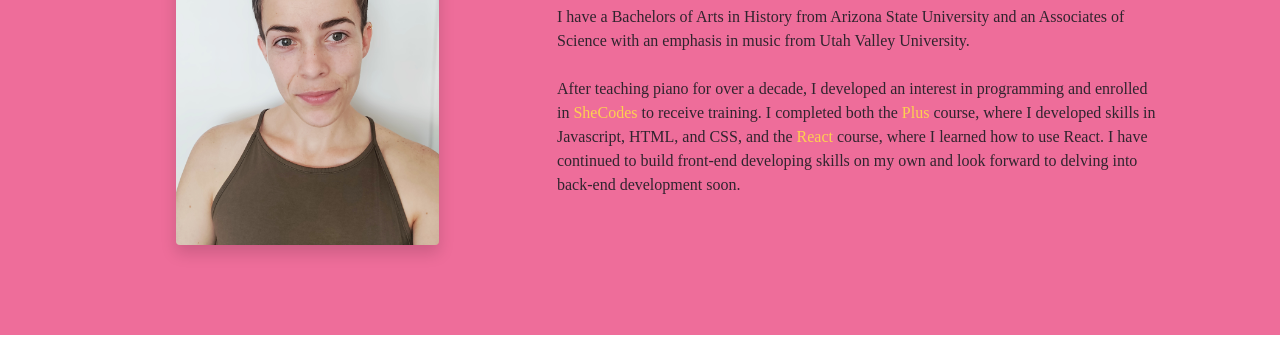
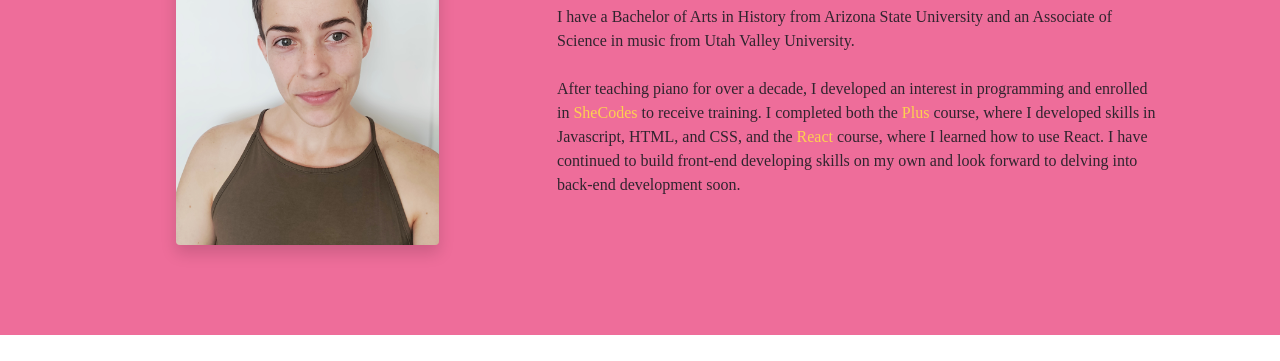
Before and after one commit to ariannemix/Personal-Website, a plain HTML site: page about.html in a window 1280 px wide. Shown: the part 267-628 px from the top of the page. Drawn offline with nearby package versions, Linux system fonts and the light colour scheme; a web font is replaced by a local one.

Commit message:
fixed typo

```diff
--- a/about.html
+++ b/about.html
@@ -50,7 +50,7 @@
                     <div class="col-md-7 pe-5 image-flex-container about-me">
                         <div>
                             <h2 class="secondary-heading pb-3">About Me</h2>
-                            <p class="text-color">I have a Bachelors of Arts in History from Arizona State University and an Associates of Science with an emphasis in music from Utah Valley University.
+                            <p class="text-color">I have a Bachelor of Arts in History from Arizona State University and an Associate of Science in music from Utah Valley University.
                                     <br /> <br />After teaching piano for over a decade, I developed an interest in programming and enrolled in <a  class="about-link" href="https://shecodes.io" target="/">SheCodes</a>
                                     to receive training. I completed both the <a href="https://www.shecodes.io/certificates/a3df057faacfe7384b2a1a137528893d" target="/" class="about-link" >Plus</a> course, where I developed skills
                                      in Javascript, HTML, and CSS, and the <a class="about-link" href="https://www.shecodes.io/certificates/a14db670c469f907cea2cd288b7d4403" target="/">React</a> course,
```
Also changed, not shown: 3 other files.
